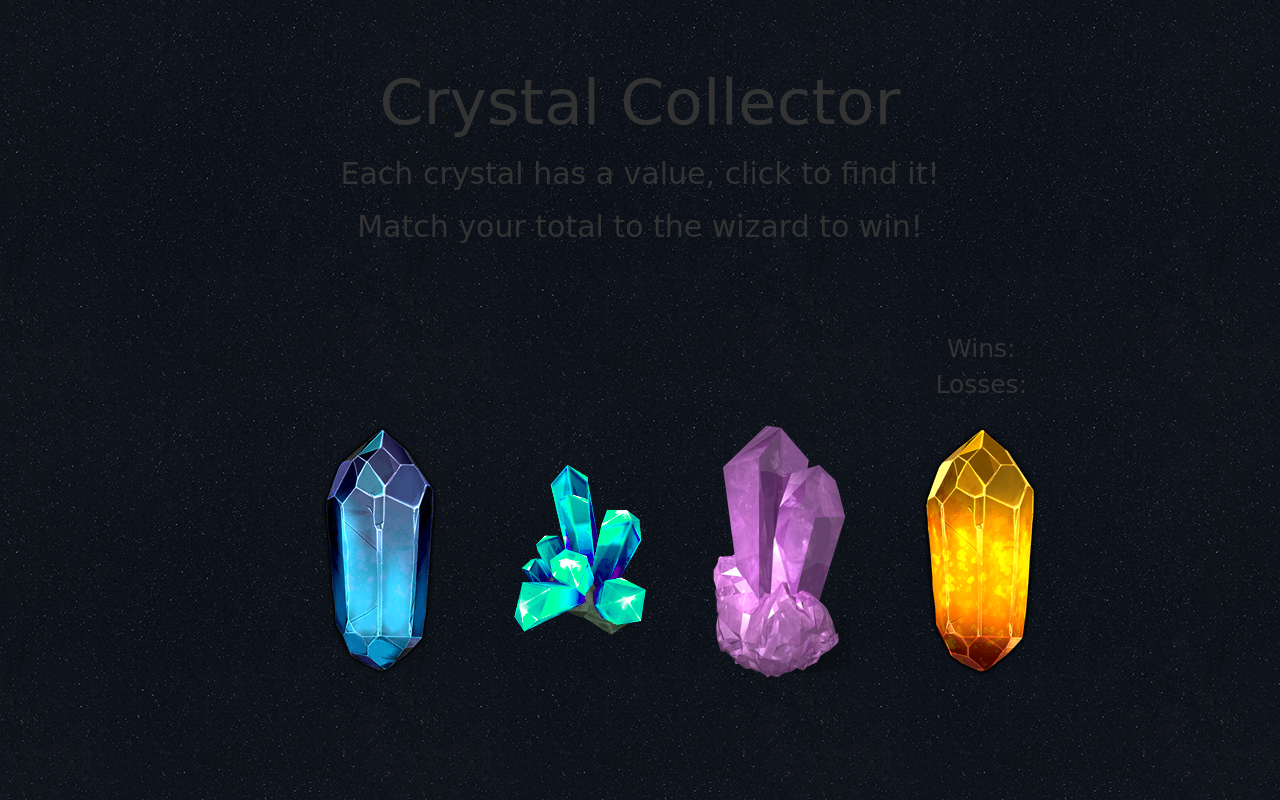
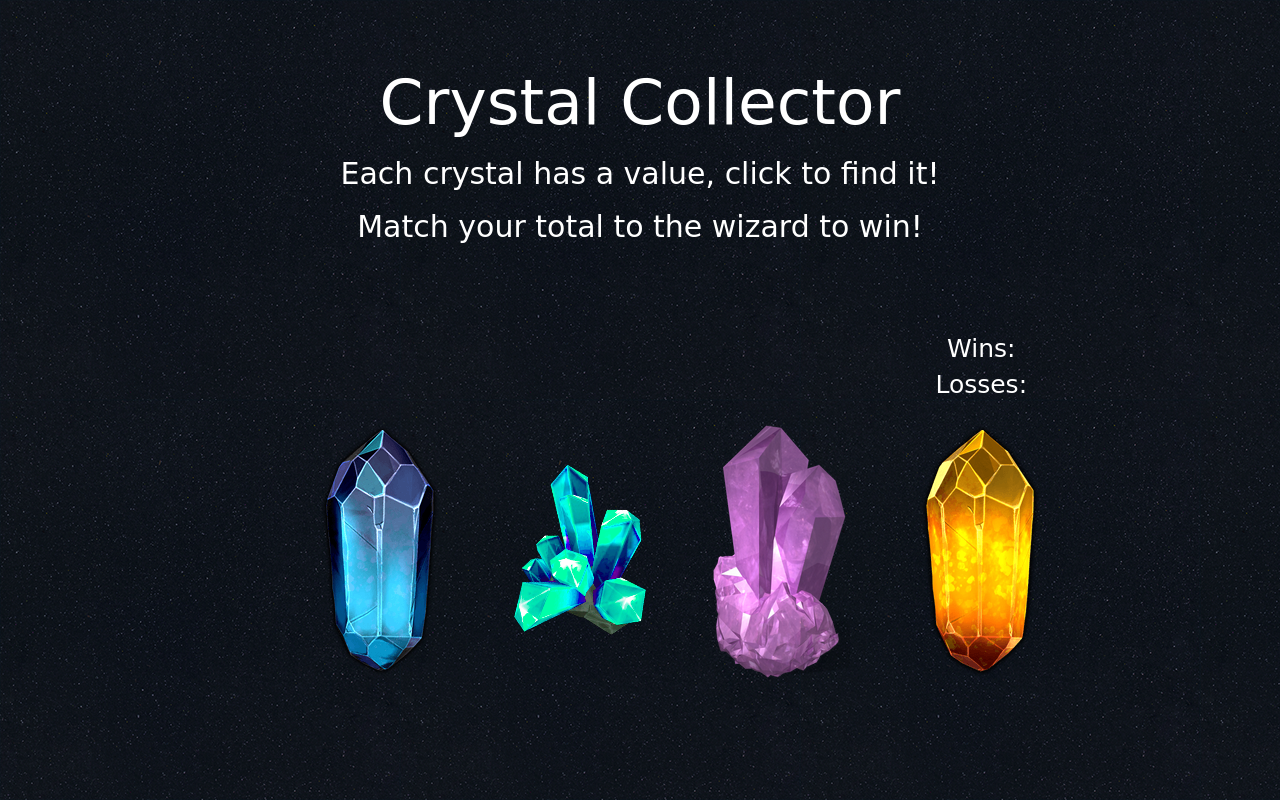
Before and after one commit to nwdavis/Crystal-Game, a plain HTML site: page index.html in a window 1280 px wide. Drawn offline with nearby package versions, Linux system fonts and the light colour scheme; a web font is replaced by a local one.

Commit message:
fixing color

```diff
--- a/assets/css/style.css
+++ b/assets/css/style.css
@@ -1,7 +1,7 @@
 body {
 	text-align: center;
 	font-size: 45px;
-	font-color: #f9fafc;
+	color: white;
 	background-image: url(../images/black.png);
 }
 
```
